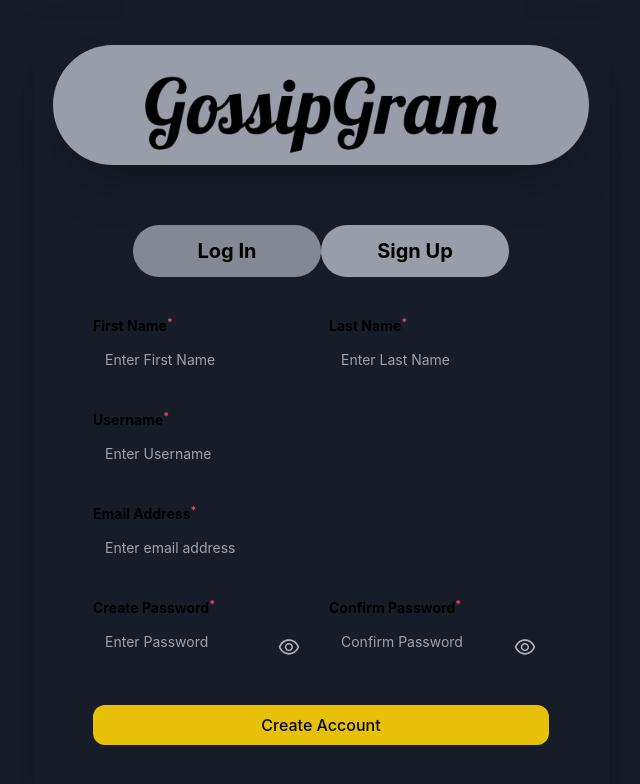
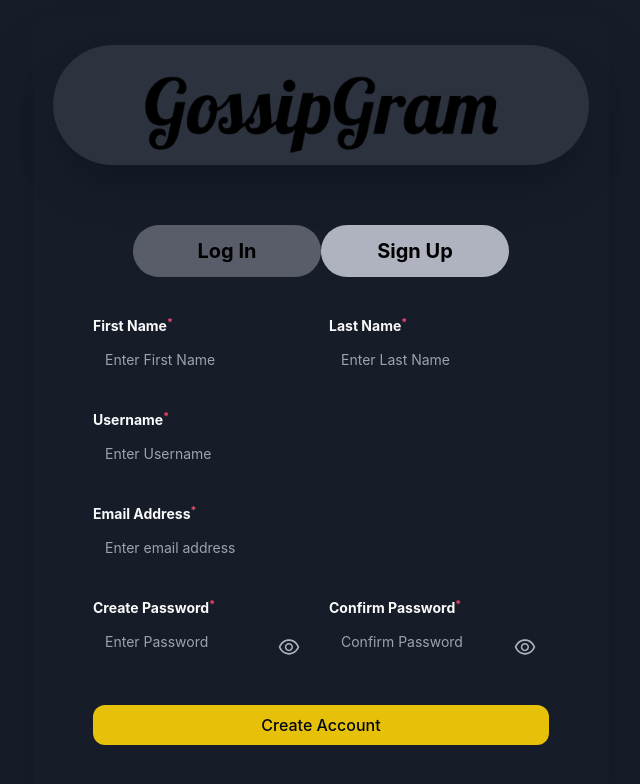
Before and after one commit to gossipgram/GossipGram, a React (Create React App) app: page / in a window 1280 px wide. Shown: the top 784 px of the page, without its empty margins (319-959 px from the left). Built offline with nearby package versions, Linux system fonts and the light colour scheme.

Commit message:
login sign up page color change

```diff
--- a/src/Components/logIn.js
+++ b/src/Components/logIn.js
@@ -30,9 +30,9 @@ const LogIn = () => {
   };
 
   return (
-    <form className="flex flex-col w-full gap-y-4 mt-6">
+    <form className="flex flex-col w-full gap-y-4 mt-6 relative">
       <label className="w-full">
-        <p className="text-[0.875rem] text-black mb-1 leading-[1.375rem] font-bold">
+        <p className="text-[0.875rem] text-pure-greys-25 mb-1 leading-[1.375rem] font-bold">
           Email Address<sup className="text-pink-200">*</sup>
         </p>
         <input
@@ -47,7 +47,7 @@ const LogIn = () => {
       </label>
 
       <label className=" relative w-full">
-        <p className="text-[0.875rem] text-black mb-1 leading-[1.375rem] font-bold">
+        <p className="text-[0.875rem] text-pure-greys-5 mb-1 leading-[1.375rem] font-bold">
           Password<sup className="text-pink-200">*</sup>
         </p>
         <input
@@ -71,8 +71,8 @@ const LogIn = () => {
           )}
         </span>
 
-        <Link to={"/forgot-password"}>
-          <p className="text-sm mt-1 text-blue-800 max-w-max ml-auto font-bold">
+        <Link to={"/forgot-password"} className="absolute right-4 -bottom-5">
+          <p className="text-sm mt-1 text-yellow-300 max-w-max ml-auto font-bold">
             Forgot Password
           </p>
         </Link>
--- a/src/Components/posts/Feed.jsx
+++ b/src/Components/posts/Feed.jsx
@@ -2,12 +2,31 @@ import React from "react";
 import { useState, useEffect } from "react";
 import PostCard from "./PostCard";
 import { getAllPosts } from "../../services/operations/mediaAPI";
+import { getAllUserData } from "../../services/operations/profileAPI";
 import { all } from "axios";
 
 const Feed = () => {
   const [allPosts, setAllPosts] = useState([]);
   const [loading, setLoading] = useState(false);
+  const [userData, setUserData] = useState([]);
+  const [likeData, setLikeData] = useState([]);
   const token = localStorage.getItem("token").split('"')[1];
+
+  useEffect(() => {
+    const fetchUderData = async () => {
+      try {
+        const response = await getAllUserData(token);
+        setUserData(response);
+      } catch (error) {
+        console.error("Error fetching user data:", error.message);
+      }
+    };
+    if (token) {
+      fetchUderData();
+    }
+  }, [token]);
+
+  const userId = userData?.userDetails?._id;
 
   useEffect(() => {
     let fetchedPosts = [];
@@ -42,7 +61,9 @@ const Feed = () => {
           <p className="font-bold text-2xl text-white">No Posts Found !</p>
         </div>
       ) : (
-        allPosts.map((post) => <PostCard post={post} key={post._id} />)
+        allPosts.map((post) => (
+          <PostCard post={post} userId={userId} key={post._id} />
+        ))
       )}
     </div>
   );
--- a/src/Components/posts/PostCard.jsx
+++ b/src/Components/posts/PostCard.jsx
@@ -1,14 +1,36 @@
 import React, { useState, useEffect } from "react";
 import { FaRegCommentAlt, FaRegHeart, FaCommentAlt } from "react-icons/fa";
+import { getLikesForPost } from "../../services/operations/likesAPI";
 import { FcLike } from "react-icons/fc";
 
-const PostCard = ({ post }) => {
+const PostCard = ({ post, userId }) => {
   const [totalLike, setTotalLike] = useState(post?.likes?.length);
-  const [liked, setLiked] = useState("");
+  const [liked, setLiked] = useState(false);
+  const token = localStorage.getItem("token").split('"')[1];
+
+  const [likeUser, setLikeUser] = useState([]);
+
+  useEffect(() => {
+    const fetchLikeUser = async () => {
+      try {
+        const response = await getLikesForPost(token);
+        setLikeUser(response);
+      } catch (error) {
+        console.error("Error fetching like Users Data:", error.message);
+      }
+    };
+
+    fetchLikeUser();
+  }, [token]);
 
   const likeHandler = () => {
-    return 0;
+    setTotalLike(totalLike + 1);
   };
+
+  const unlikeHandler = () => {
+    setTotalLike(totalLike - 1);
+  };
+
   return (
     <div className="flex flex-col max-w-lg pb-3 max-h-[700px] bg-richblack-800 ">
       <div className="py-5 flex  items-center">
@@ -33,7 +55,7 @@ const PostCard = ({ post }) => {
       </div>
       <div className="flex gap-x-5 mt-[2px] items-center">
         <button
-          onClick={likeHandler}
+          onClick={liked ? unlikeHandler : likeHandler}
           className="flex text-white text-lg gap-1 cursor-pointer hover:opacity-60 transition-all duration-200"
         >
           <FaRegHeart className="text-2xl text-pure-greys-50" />
--- a/src/Components/signUp.js
+++ b/src/Components/signUp.js
@@ -71,7 +71,7 @@ const SignUp = () => {
           className="flex flex-col w-full gap-y-3 mt-2"
         >
           <div className="flex gap-x-4 mt-[10px]">
-            <label className="w-full relative text-[0.875rem] text-black  mb-1 leading-[1.375rem]">
+            <label className="w-full relative text-[0.875rem] text-pure-greys-5  mb-1 leading-[1.375rem]">
               <p className="font-bold">
                 First Name<sup className="text-pink-200">*</sup>
               </p>
@@ -86,7 +86,7 @@ const SignUp = () => {
                 className="bg-richblack-800 rounded-[0.5rem] text-richblack-5 w-full p-[12px]"
               />
             </label>
-            <label className="w-full relative text-[0.875rem] text-black  mb-1 leading-[1.375rem]">
+            <label className="w-full relative text-[0.875rem] text-pure-greys-5  mb-1 leading-[1.375rem]">
               <p className="font-bold">
                 Last Name<sup className="text-pink-200">*</sup>
               </p>
@@ -104,7 +104,7 @@ const SignUp = () => {
           </div>
 
           <div className="flex gap-x-4 mt-[10px]">
-            <label className="w-full text-[0.875rem] text-black mb-1 leading-[1.375rem]">
+            <label className="w-full text-[0.875rem] text-pure-greys-5 mb-1 leading-[1.375rem]">
               <p className="font-bold">
                 Username<sup className="text-pink-200">*</sup>
               </p>
@@ -121,7 +121,7 @@ const SignUp = () => {
             </label>
           </div>
 
-          <label className="mt-[10px] w-full text-[0.875rem] text-black mb-1 leading-[1.375rem]">
+          <label className="mt-[10px] w-full text-[0.875rem] text-pure-greys-5 mb-1 leading-[1.375rem]">
             <p className="font-bold">
               Email Address<sup className="text-pink-200">*</sup>
             </p>
@@ -138,7 +138,7 @@ const SignUp = () => {
           </label>
 
           <div className="flex gap-x-4 mt-[10px]">
-            <label className="w-full relative text-[0.875rem] text-black  mb-1 leading-[1.375rem]">
+            <label className="w-full relative text-[0.875rem] text-pure-greys-5  mb-1 leading-[1.375rem]">
               <p className="font-bold">
                 Create Password<sup className="text-pink-200">*</sup>
               </p>
@@ -165,7 +165,7 @@ const SignUp = () => {
               </span>
             </label>
 
-            <label className="w-full relative text-[0.875rem] text-black mb-1 leading-[1.375rem]">
+            <label className="w-full relative text-[0.875rem] text-pure-greys-5 mb-1 leading-[1.375rem]">
               <p className="font-bold">
                 Confirm Password<sup className="text-pink-200">*</sup>
               </p>
--- a/src/Pages/LoginSignup.jsx
+++ b/src/Pages/LoginSignup.jsx
@@ -1,53 +1,49 @@
-import { useState } from 'react';
-import React  from 'react'
-import Logo from '../assets/GossipGram-logos_black.png';
-import LogIn from '../Components/logIn';
-import SignUp from '../Components/signUp'
-
+import { useState } from "react";
+import React from "react";
+import Logo from "../assets/GossipGram-logos_black.png";
+import LogIn from "../Components/logIn";
+import SignUp from "../Components/signUp";
 
 const LoginSignupPage = () => {
-
   const [userType, setUserType] = useState("signup");
 
   return (
-    <div className='max-w-xl mx-auto min-h-[800px] justify-between shadow-2xl p-5 mt-5 mb-5 rounded-lg'>
-      <div className='flex justify-center bg-richblack-200  w-[100%] mt-[5px] mb-[15px] h-[120px] border-none shadow-2xl rounded-full'>
-        <img src={Logo} alt='' width={500} height={400} className='object-cover'/>
+    <div className="max-w-xl mx-auto min-h-[800px] justify-between shadow-2xl p-5 mt-5 mb-5 rounded-lg">
+      <div className="flex justify-center bg-richblack-700  w-[100%] mt-[5px] mb-[15px] h-[120px] border-none shadow-2xl rounded-full">
+        <img
+          src={Logo}
+          alt=""
+          width={500}
+          height={400}
+          className="object-cover"
+        />
       </div>
 
-      <div className='border-none rounded-xl p-5 pl-10 pr-10 mt-5'>
-        <div className='flex justify-between border-none rounded-xl p-5 pl-10 pr-10'>
+      <div className="border-none rounded-xl p-5 pl-10 pr-10 mt-5 ">
+        <div className="flex justify-between border-none rounded-xl p-5 pl-10 pr-10">
           <button
-          onClick={() => setUserType("login")}
-          className={`${
-            userType === "login"
-            ?("bg-richblack-200")
-            :("bg-richblack-300")
-          } w-[50%] h-[100%] rounded-full text-black font-bold text-xl p-3 `}
+            onClick={() => setUserType("login")}
+            className={`${
+              userType === "login" ? "bg-richblack-100" : "bg-richblack-500"
+            } w-[50%] h-[100%] rounded-full text-black font-bold text-xl p-3 transition-all duration-300`}
           >
             Log In
           </button>
 
           <button
             onClick={() => setUserType("signup")}
-          className={`${
-            userType === "signup"
-            ?("bg-richblack-200")
-            :("bg-richblack-300")
-          } w-[50%] h-[100%] rounded-full text-black font-bold text-xl p-3 `}>
+            className={`${
+              userType === "signup" ? "bg-richblack-100" : "bg-richblack-500"
+            } w-[50%] h-[100%] rounded-full text-black font-bold text-xl p-3 transition-all duration-300`}
+          >
             Sign Up
           </button>
         </div>
 
-        <div>
-          {userType === "login" ? <LogIn/> : <SignUp/>}
-        </div>
-
+        <div>{userType === "login" ? <LogIn /> : <SignUp />}</div>
       </div>
-
-
     </div>
-  )
-}
+  );
+};
 
 export default LoginSignupPage;
--- a/src/services/operations/likesAPI.js
+++ b/src/services/operations/likesAPI.js
@@ -68,17 +68,15 @@ export const unlikePost = async (postId, token) => {
 export const getLikesForPost = async (token) => {
   //check again
   const toastId = toast.loading("Loading...");
+  console.log(token);
   let result = [];
   try {
     const response = await apiConnector("GET", GET_LIKES_FOR_POST_API, {
       Authorization: `Bearer ${token}`,
     });
     console.log("GET_LIKES_FOR_POST API RESPONSE............", response);
-    if (!response?.data?.success) {
-      throw new Error("Could Not GET likes for post");
-    }
-    toast.success("likes for a post duccessfull");
-    result = response?.data?.data;
+    toast.success("likes for a post successfull");
+    result = response?.data;
   } catch (error) {
     console.log("GET_LIKES_FOR_POST API ERROR............", error);
     toast.error(error.message);
```
Also changed, not shown: src/Components/common/Sidebar.jsx (+10 -13 lines), src/services/operations/profileAPI.js (+15 -32 lines).
